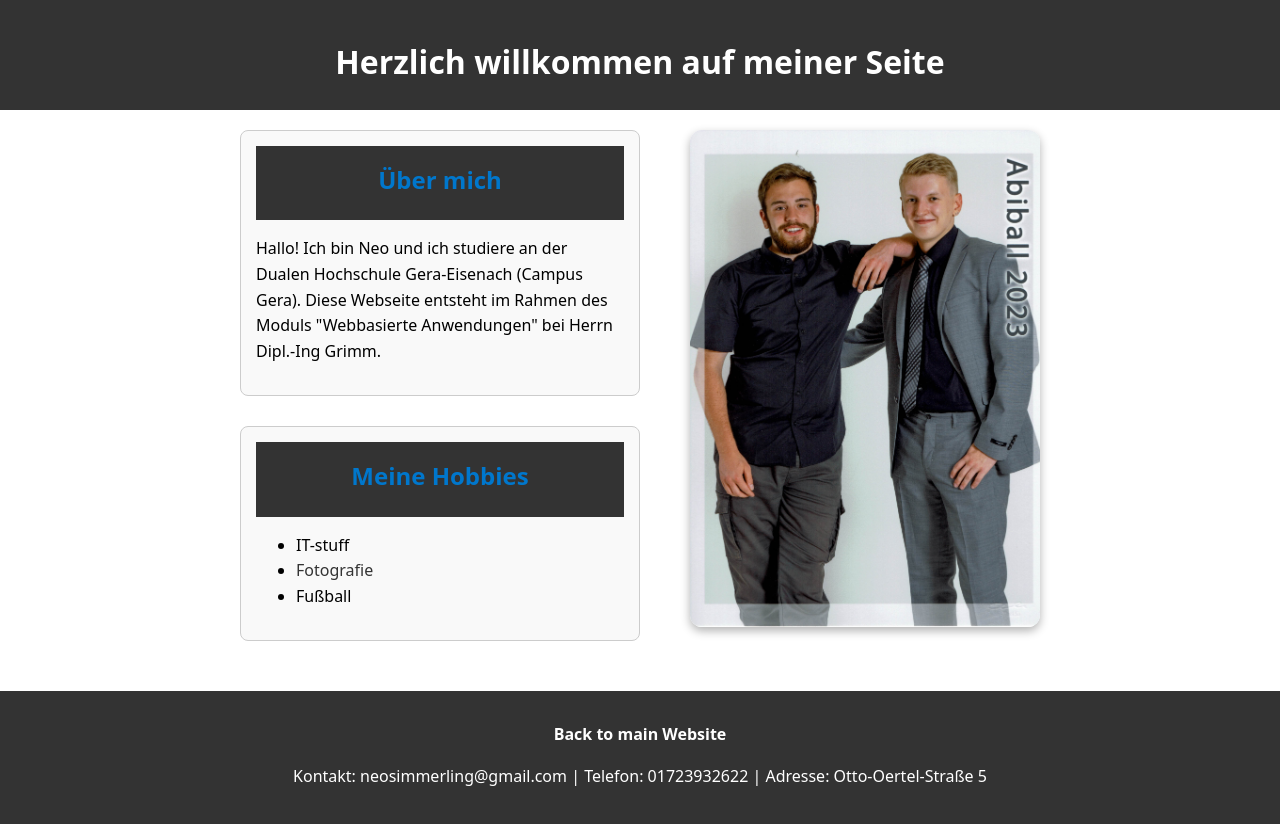
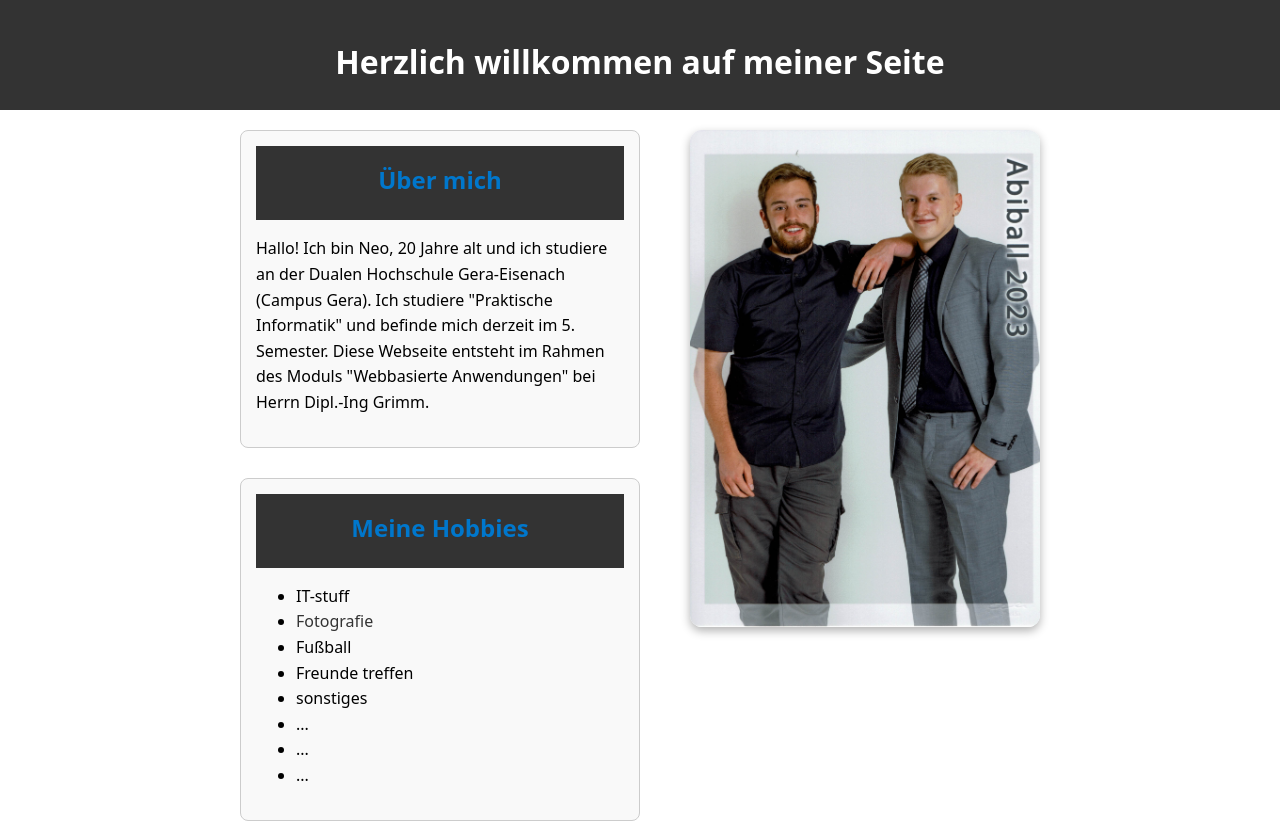
Before and after one commit to neosimmerling/webdev-semester-5, a plain HTML site: page Aufgabe-Vorstellung/about.html in a window 1280 px wide. Shown: the top 824 px of the page. Drawn offline with Linux system fonts and the light colour scheme.

Commit message:
update infos vorstellung

```diff
--- a/Aufgabe-Vorstellung/about.html
+++ b/Aufgabe-Vorstellung/about.html
@@ -19,7 +19,7 @@
                 <header>
                     <h2>Über mich</h2>
                 </header>
-                <p>Hallo! Ich bin Neo und ich studiere an der Dualen Hoch&shy;schule Gera-Eisenach (Campus Gera). Diese Web&shy;seite entsteht im Rahmen des Moduls "Web&shy;basierte An&shy;wendungen" bei Herrn Dipl.-Ing Grimm.</p>
+                <p>Hallo! Ich bin Neo, 20 Jahre alt und ich studiere an der Dualen Hoch&shy;schule Gera-Eisenach (Campus Gera). Ich stu&shy;diere "Praktische Informatik" und befinde mich derzeit im 5. Semester. Diese Web&shy;seite entsteht im Rahmen des Moduls "Web&shy;basierte An&shy;wendungen" bei Herrn Dipl.-Ing Grimm.</p>
             </article>
 
             <article>
@@ -30,6 +30,11 @@
                     <li>IT-stuff</li>
                     <li><a href="https://www.neosimmerling.myportfolio.com" target="_blank" rel="noopener noreferrer">Fotografie</a></li>
                     <li>Fußball</li>
+                    <li>Freunde treffen</li>
+                    <li>sonstiges</li>
+                    <li>...</li>
+                    <li>...</li>
+                    <li>...</li>
                 </ul>
             </article>
         </div>
```
